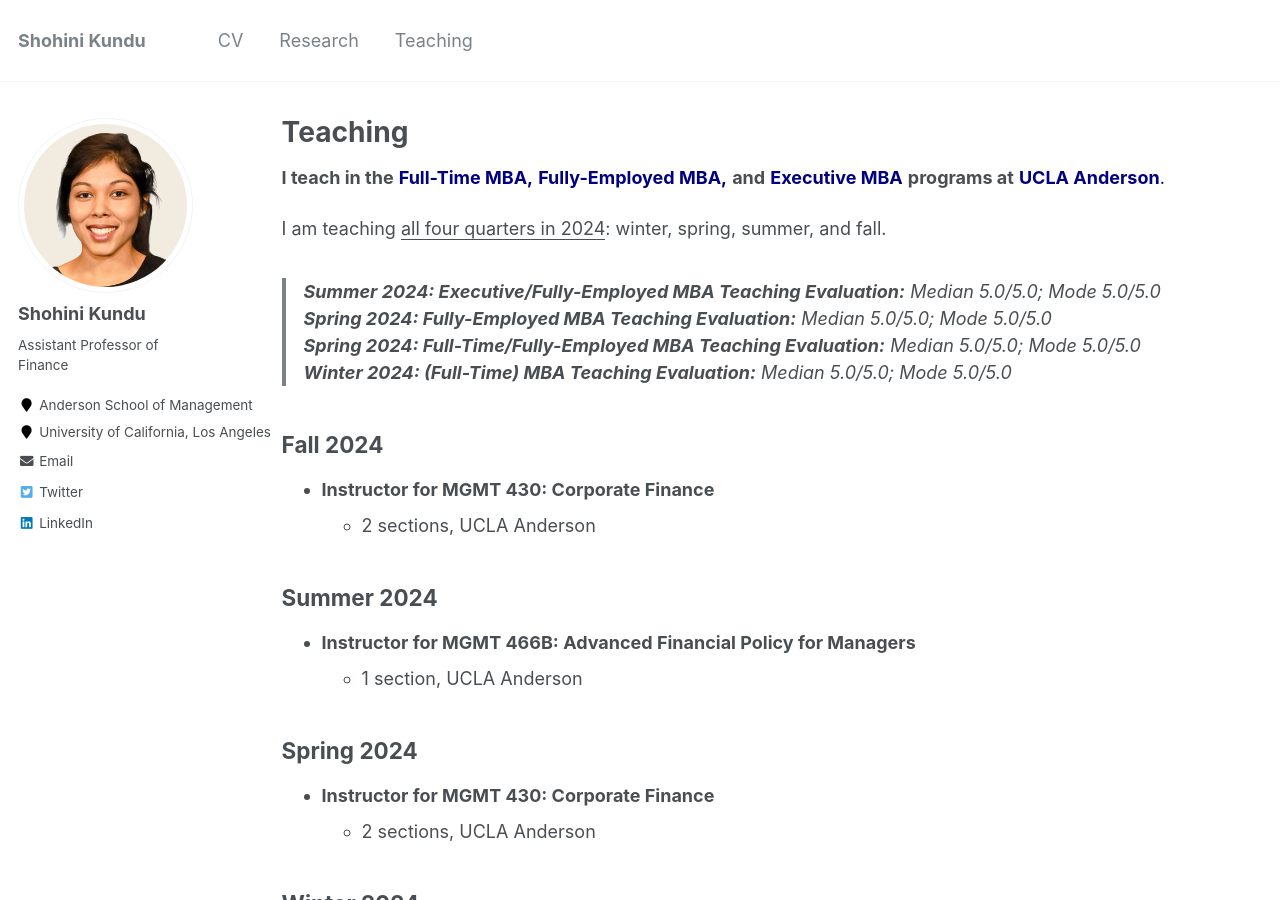
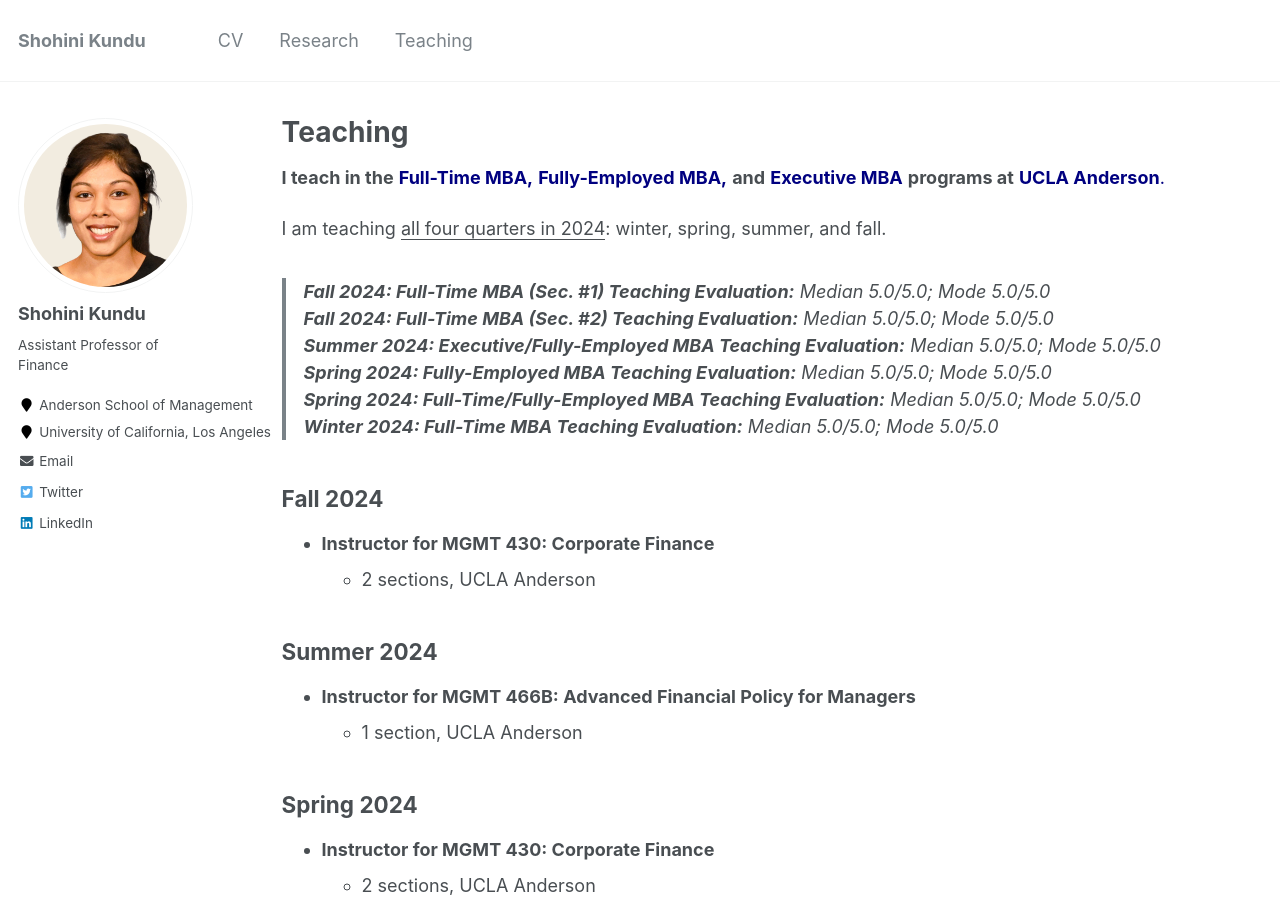
Before and after one commit to shohinikundu/shohinikundu.github.io, a Jekyll site: the page built from _pages/teaching.md, in a window 1280 px wide and 900 px high. Built offline with Jekyll 4.4.1, drawn with Linux system fonts in a browser that asks for light colours.

Commit message:
Update teaching.md

```diff
--- a/_pages/teaching.md
+++ b/_pages/teaching.md
@@ -8,10 +8,12 @@
 
 I am teaching <ins>all four quarters in 2024</ins>: winter, spring, summer, and fall.
 
+> **Fall 2024: Full-Time MBA (Sec. #1) Teaching Evaluation:** Median 5.0/5.0; Mode 5.0/5.0\
+> **Fall 2024: Full-Time MBA (Sec. #2) Teaching Evaluation:** Median 5.0/5.0; Mode 5.0/5.0\
 > **Summer 2024: Executive/Fully-Employed MBA Teaching Evaluation:** Median 5.0/5.0; Mode 5.0/5.0\
 > **Spring 2024: Fully-Employed MBA Teaching Evaluation:** Median 5.0/5.0; Mode 5.0/5.0\
 > **Spring 2024: Full-Time/Fully-Employed MBA Teaching Evaluation:** Median 5.0/5.0; Mode 5.0/5.0\
-> **Winter 2024: (Full-Time) MBA Teaching Evaluation:** Median 5.0/5.0; Mode 5.0/5.0
+> **Winter 2024: Full-Time MBA Teaching Evaluation:** Median 5.0/5.0; Mode 5.0/5.0
 
 ## Fall 2024
 
```
